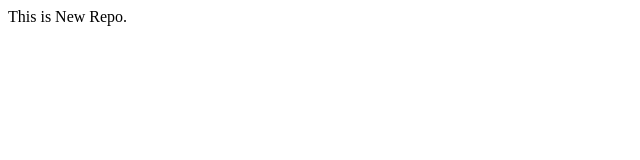
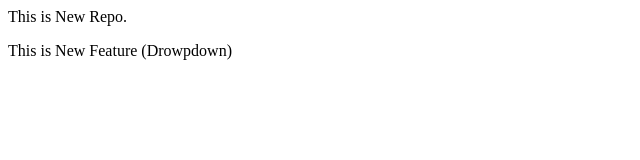
Before and after one commit to CodeDestination/localrepo, a plain HTML site: page index.html in a window 1280 px wide. Shown: the whole page, without its empty margins (0-640 px from the left). Drawn offline with Linux system fonts and the light colour scheme.

Commit message:
Add Dropdown

```diff
--- a/index.html
+++ b/index.html
@@ -1 +1,2 @@
 <p>This is New Repo.</p>
+<p>This is New Feature (Drowpdown)</p>
```
